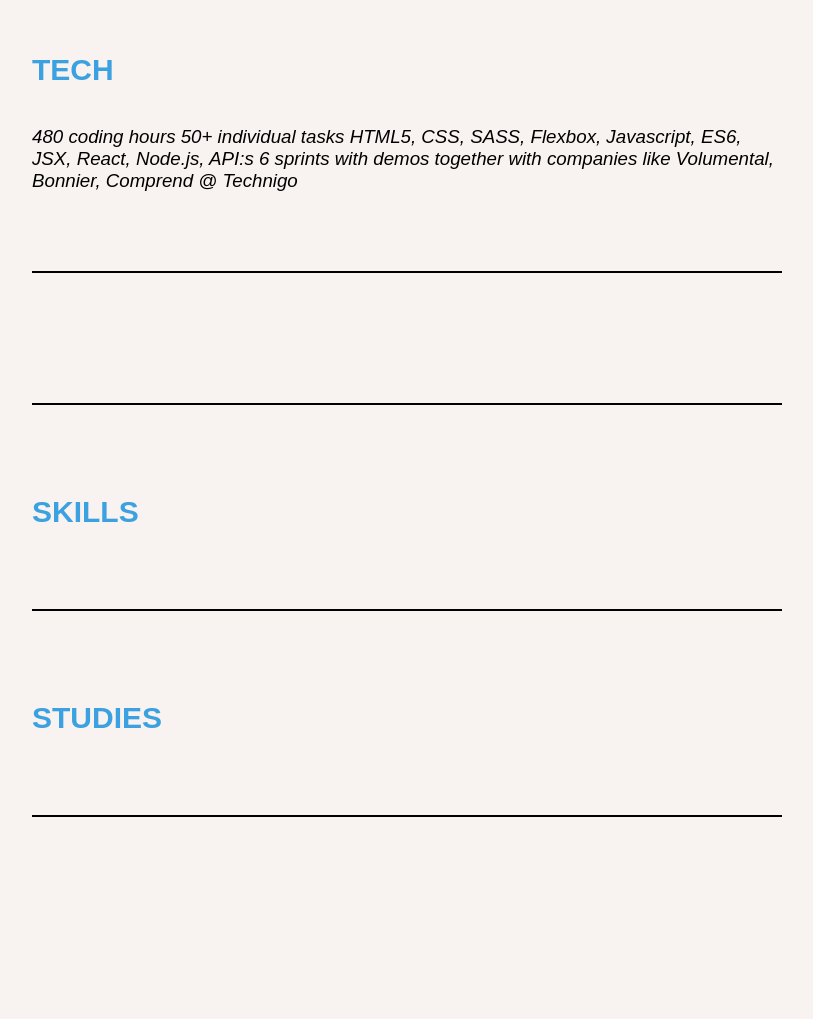
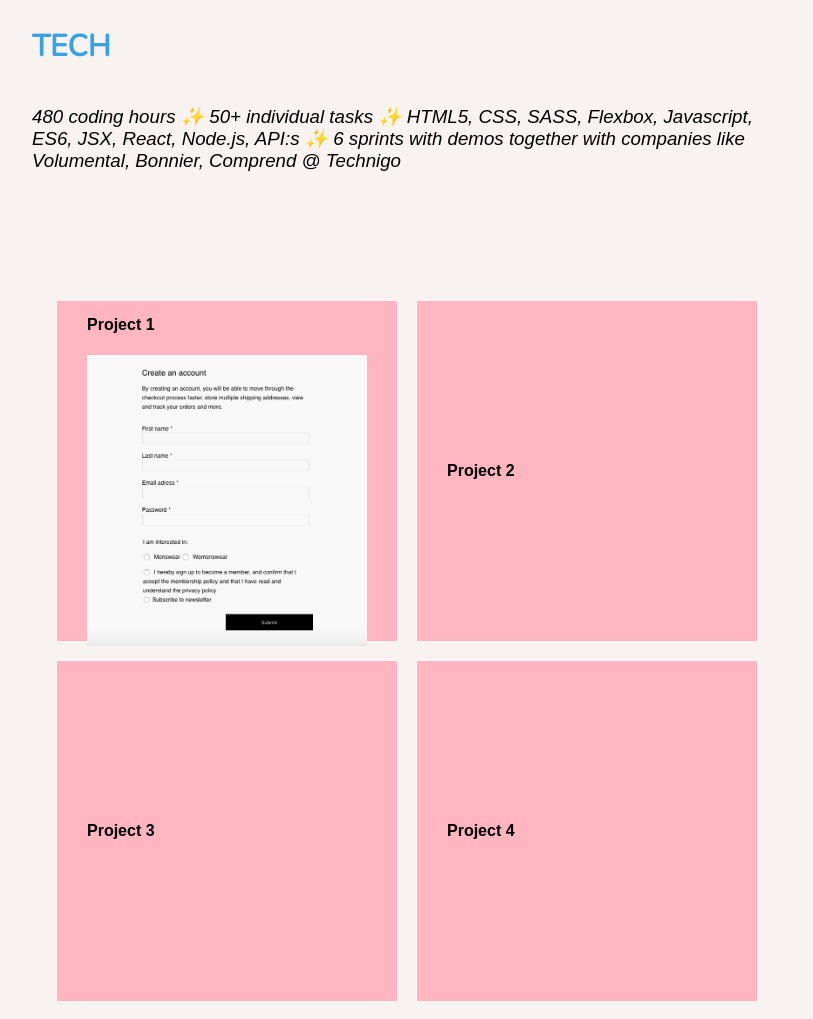
Before and after one commit to louisebohlin/Portfolio, a React app in the folder code/: page / in a window 1280 px wide. Shown: the part 541-1560 px from the top of the page, without its empty margins (233-1046 px from the left). Before the commit the page ends 1378 px from the top, so only its background shows below. Built offline with nearby package versions, Linux system fonts and the light colour scheme.

Commit message:
Started on the work-divs images

```diff
--- a/code/src/components/app.css
+++ b/code/src/components/app.css
@@ -1,7 +1,10 @@
+@import url('https://fonts.googleapis.com/css?family=Nunito');
+
 h1 {
   color: #3CA1E0;
   text-transform: uppercase;
   font-size: 30px;
+  font-family: 'Nunito', sans-serif;
 }
 
 h3 {
@@ -23,18 +26,23 @@ h3 {
   flex-direction: row;
   justify-content: center;
   margin: 20px;
-  padding: 30px 0px 60px 0px;
+  padding: 20px 0px 45px 0px;
   border-bottom: 2px solid black;
 }
 
 .image-div {
-  border: 1px solid black;
   padding: 20px;
   width: 40%;
   height: 350px;
   display: flex;
   flex-direction: column;
   justify-content: space-evenly;
+}
+
+.image-div img {
+  height: 350px;
+  width: auto;
+  object-fit: contain;
 }
 
 .image p {
@@ -53,7 +61,6 @@ h3 {
   justify-content: center;
   margin: 20px;
   padding: 30px 0px 60px 0px;
-  border-bottom: 2px solid black;
 }
 
 .work-div {
@@ -82,5 +89,4 @@ h3 {
   justify-content: center;
   margin: 20px;
   padding: 30px 0px 60px 0px;
-  border-bottom: 2px solid black;
 }
--- a/code/src/components/app.js
+++ b/code/src/components/app.js
@@ -1,5 +1,6 @@
 import React from "react"
 import "./app.css"
+import Workexample from "./workexample/workexample.js"
 
 class App extends React.Component {
 
@@ -8,7 +9,7 @@ class App extends React.Component {
       <div className="landingpage-container">
         <div className="presentation">
           <div className="image-div">
-            <img src="./src/images/snottys.jpg" alt="Louise" />
+            <img src="./images/snottys.jpg" alt="Louise" />
             <p>louisebp@gmail.com +46707425010</p>
           </div>
           <div className="presentationtext">
@@ -19,11 +20,10 @@ class App extends React.Component {
         </div>
         <div className="tech-div">
           <h1>Tech</h1>
-          <h3>480 coding hours 50+ individual tasks HTML5, CSS, SASS, Flexbox, Javascript, ES6, JSX, React, Node.js, API:s 6 sprints with demos together with companies like Volumental, Bonnier, Comprend @ Technigo
+          <h3>480 coding hours  ✨  50+ individual tasks ✨  HTML5, CSS, SASS, Flexbox, Javascript, ES6, JSX, React, Node.js, API:s ✨ 6 sprints with demos together with companies like Volumental, Bonnier, Comprend @ Technigo
           </h3>
         </div>
-        <div className="work-div">
-        </div>
+        <Workexample />
         <div className="skills-div">
         <h1>Skills</h1>
         </div>
--- /dev/null
+++ b/code/src/components/projectpage.js
@@ -0,0 +1,2 @@
+import React from "react"
+import "./projectpage.css"
--- a/code/src/components/workexample/workexample.css
+++ b/code/src/components/workexample/workexample.css
@@ -0,0 +1,26 @@
+.workexample-container {
+  width: 750px;
+  display: flex;
+  flex-direction: row;
+  justify-content: center;
+  flex-wrap: wrap;
+  margin: 20px;
+  padding: 0px 0px 60px 0px;
+  border-bottom: 2px solid black;
+}
+
+.workexample {
+  width: 280px;
+  height: 280px;
+  display: flex;
+  flex-direction: column;
+  justify-content: center;
+  padding: 30px;
+  margin: 10px;
+  background-color: lightpink;
+}
+.workexample img {
+  width: auto;
+  height: auto;
+  object-fit: contain;
+}
--- a/code/src/components/workexample/workexample.js
+++ b/code/src/components/workexample/workexample.js
@@ -0,0 +1,27 @@
+import React from "react"
+import "./workexample.css"
+
+class Workexample extends React.Component {
+
+  render() {
+    return (
+      <div className="workexample-container">
+        <div className="workexample">
+          <h4>Project 1</h4> <img src="./images/form.png"/>
+        </div>
+        <div className="workexample">
+          <h4>Project 2</h4>
+        </div>
+        <div className="workexample">
+          <h4>Project 3</h4>
+        </div>
+        <div className="workexample">
+          <h4>Project 4</h4>
+        </div>
+      </div>
+    )
+  }
+
+}
+
+export default Workexample
```
Also changed, not shown: code/public/images/clock.png (added), code/public/images/form.png (added), code/public/images/radioplayer.png (added), code/public/images/weather.png (added), code/src/components/projectpage.css (added), 2 other files.
